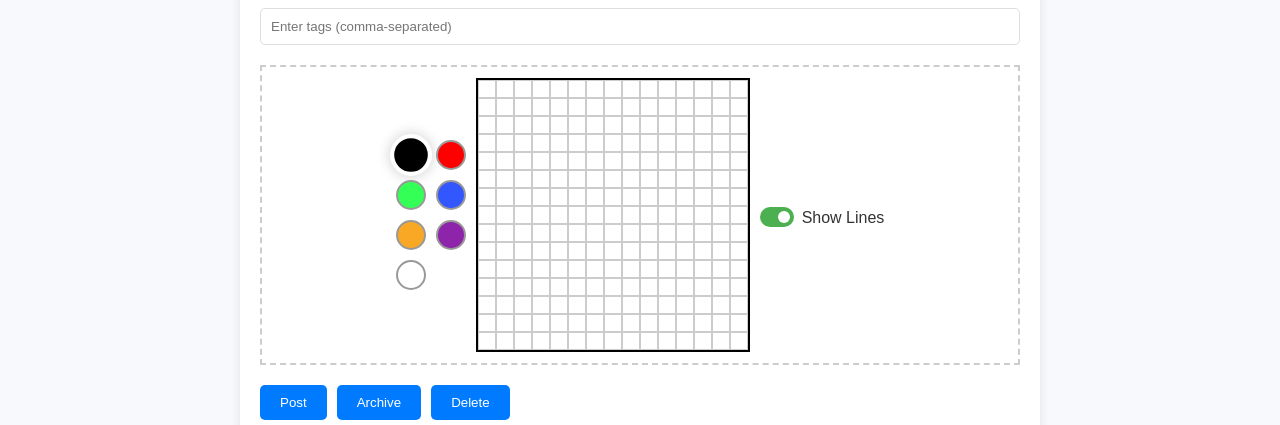
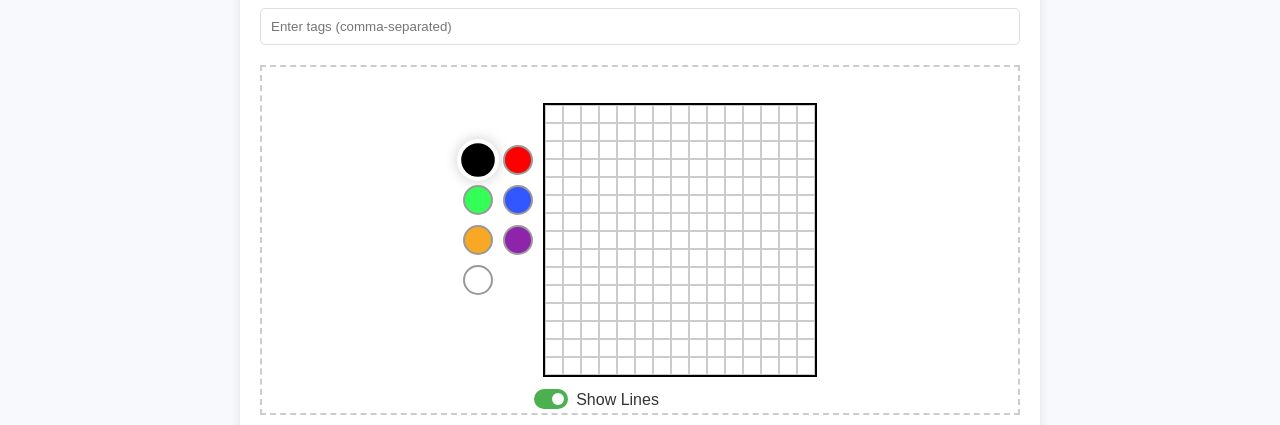
Before and after one commit to CorneliusPavlic/PixelPatch, a React (Create React App) app in the folder pixel-patch/: page /create-post in a window 1280 px wide. Shown: the part 527-952 px from the top of the page. Built offline with nearby package versions, Linux system fonts and the light colour scheme.

Commit message:
Change show lines button

```diff
--- a/pixel-patch/src/components/PixelCreator/Drawing.js
+++ b/pixel-patch/src/components/PixelCreator/Drawing.js
@@ -118,8 +118,10 @@ const Drawing = forwardRef(({initialGrid = {}, rowSize=15, columnSize = 15}, ref
       }));
 
     return (
-        <div style={{display: "flex", justifyContent: "center", alignItems: "center", gap: "10px", width: "100%"}}>
+        <div style={{display: "flex", flexDirection: "column", justifyContent: "center", alignItems: "center", gap: "0px", width: "100%"}}>
             {/* Color palette */}
+
+            <div style={{ display:"flex", justifyContent: "center", alignItems: "center", gap: "10px" }} >
                 <div style=
                     {{
                         display: "grid",
@@ -136,7 +138,7 @@ const Drawing = forwardRef(({initialGrid = {}, rowSize=15, columnSize = 15}, ref
                             height: "30px",
                             backgroundColor: color,
                             cursor: "pointer",
-                            borderRadius: "50%",
+                            borderRadius: "500%",
                             border: selectedColor === color
                                 ? (color === "#000" ? "3px solid #fff" : "3px solid #000")
                                 : "2px solid #999", // Highlight selected
@@ -148,28 +150,25 @@ const Drawing = forwardRef(({initialGrid = {}, rowSize=15, columnSize = 15}, ref
                 ))}
             </div>
             {/* Grid */}
-            <div style={{ display: "flex", justifyContent: "center", alignItems: "center"}}>
+            <div style={{ display: "flex", justifyContent: "center", alignItems: "center", marginTop: "40px"}}>
                 <div style={{
                         display: 'grid',
                         gridTemplateColumns: `repeat(${columnSize}, ${cellSize}px)` ,
-                        justifyContent: "center",
-                        alignItems: "center",
-                        maxWidth: "300px",
-                        margin: "0 auto",
                         border: "2px solid #000",
                     }}>
                     {generateGrid()}
                 </div>
             </div>
+            </div>
+
             {/* Toggle button for grid lines */}
-            <div style={{ marginTop: "10px" }} >
+            <div style={{ marginTop: "10px", width: "28%", textAlign: "left"}} >
                 <label className="switch">
                     <span>Show Lines</span>
                     <input
                         type="checkbox"
                         checked={showGridLines}
                         onChange={() => setShowGridLines((prev) => !prev)}
-                        style = {{marginLeft: "8px" }}
                     />
                     <span className="slider" />
                 </label>
--- a/pixel-patch/src/styles/CreatePost.css
+++ b/pixel-patch/src/styles/CreatePost.css
@@ -26,7 +26,7 @@
 
   .pixel-art-canvas {
     margin: 20px 0;
-    height: 300px;
+    height: 350px;
     border: 2px dashed #ccc;
     display: flex;
     justify-content: center;
```
Lines whose indentation alone changed are shown as unchanged.
